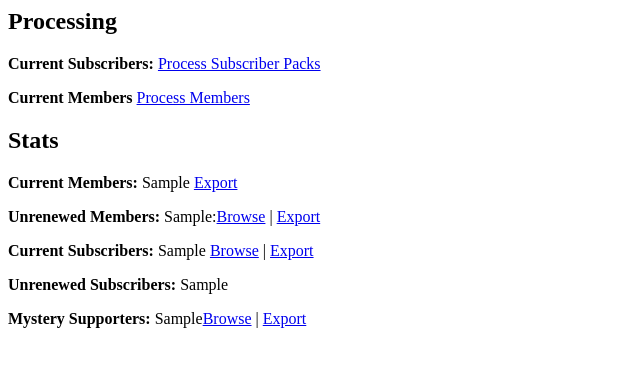
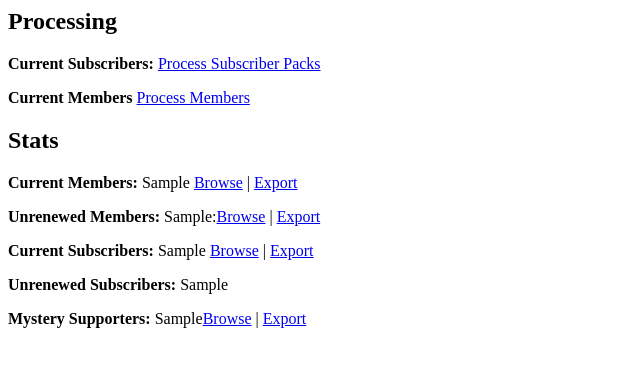
Before and after one commit to ThreeDRadio/SupporterBase, a CodeIgniter app: template application/views/welcome_message.php in a window 1280 px wide. Shown: the top 367 px of the page, without its empty margins (0-640 px from the left). Run offline with CodeIgniter, Linux system fonts and the light colour scheme; the template is opened without the code that fills it: most values are stand-ins (such as "Sample title", 1, 10 or a date in 2020).

Commit message:
Added browse link for current members.

```diff
--- a/application/views/welcome_message.php
+++ b/application/views/welcome_message.php
@@ -5,7 +5,7 @@
 
 <h2>Stats</h2>
 
-<p><b>Current Members:</b> <?php echo $activeMembers; ?> <a href="<?php echo site_url('export/current_members') ?>">Export</a><br />
+<p><b>Current Members:</b> <?php echo $activeMembers; ?> <a href="<?php echo site_url('supporters/browse/members/current') ?>">Browse</a> | <a href="<?php echo site_url('export/current_members') ?>">Export</a><br />
 <p><b>Unrenewed Members:</b> <?php echo $expiredMembers; ?>:<a href="<?php echo site_url('supporters/browse/members/expired') ?>">Browse</a> | <a href="<?php echo site_url('export/expired_members') ?>">Export</a></p>
 
 <p><b>Current Subscribers:</b> <?php echo $activeSubs; ?> <a href="<?php echo site_url('supporters/browse/subscribers/current') ?>">Browse</a> | <a href="<?php echo site_url('export/current_subscribers') ?>">Export</a><br />
```
